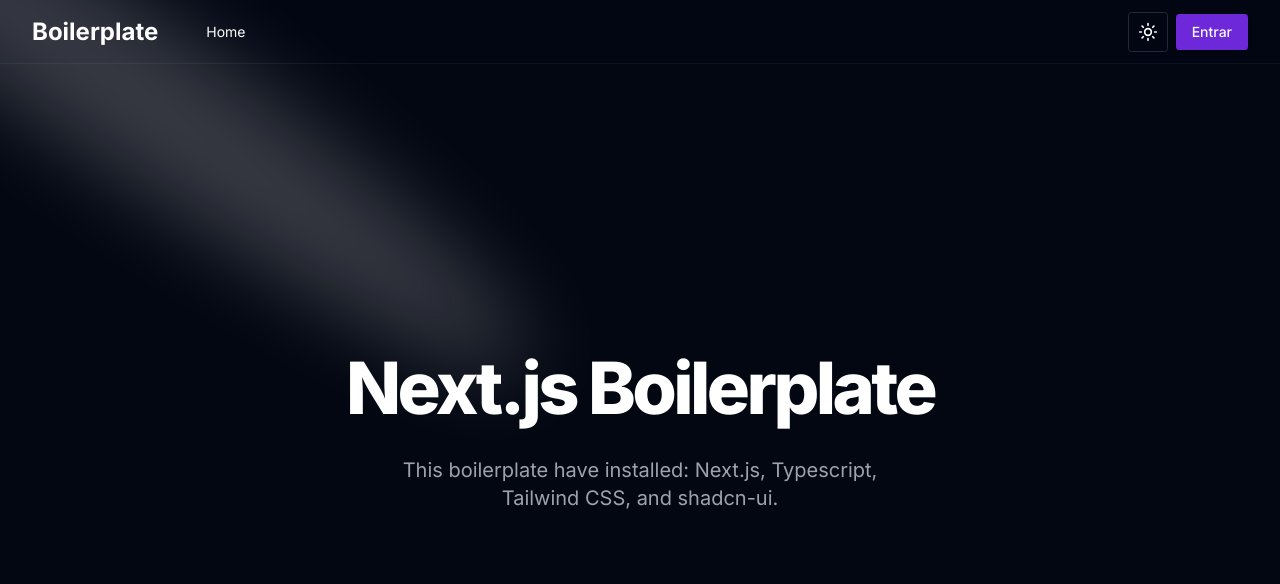
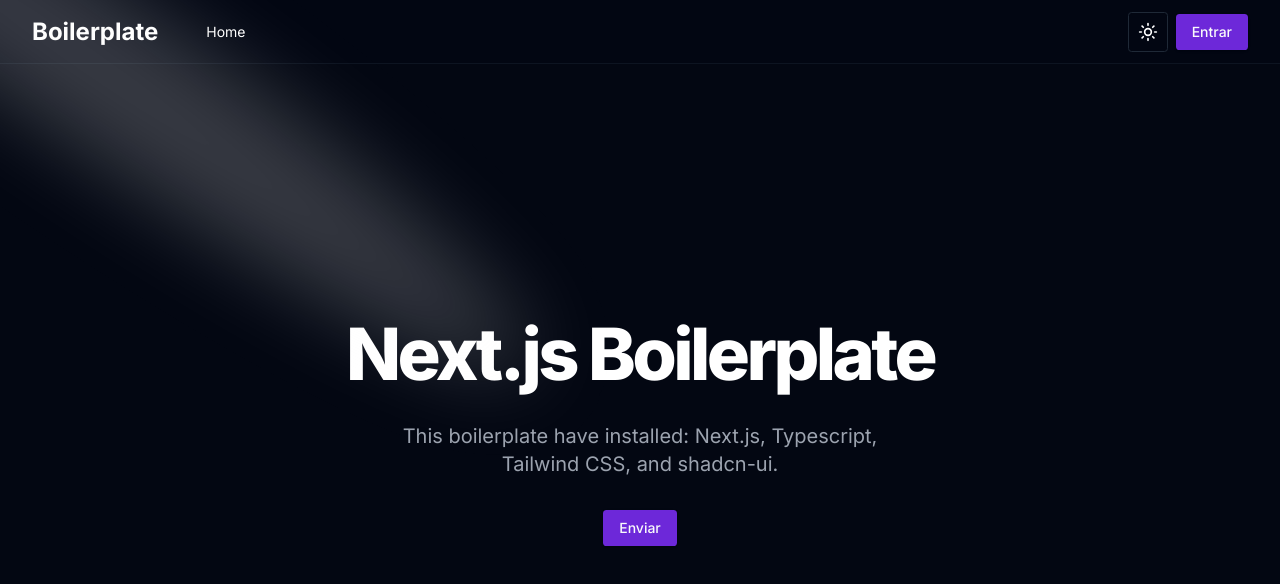
Before and after one commit to meiazero/nextjs-boilerplate, a Next.js app: page / in a window 1280 px wide. Shown: the top 584 px of the page. Built offline with nearby package versions, Linux system fonts and the light colour scheme.

Commit message:
add a send button and a test component

```diff
--- a/src/app/page.tsx
+++ b/src/app/page.tsx
@@ -1,4 +1,5 @@
 import { Spotlight } from "@/components/elements/Spotlight";
+import { TestSubmitButton } from "@/components/elements/TestSubmitButton";
 import type { Metadata } from "next";
 import React from "react";
 
@@ -36,6 +37,7 @@
             and shadcn-ui.
           </p>
         </div>
+        <TestSubmitButton />
       </section>
     </React.Fragment>
   );
--- /dev/null
+++ b/src/components/elements/TestSubmitButton.tsx
@@ -0,0 +1,21 @@
+"use client";
+
+import { SubmitButton } from "@/components/elements/common/SubmitButton";
+import { useState } from "react";
+
+export function TestSubmitButton() {
+  const [isLoading, setIsLoading] = useState<boolean>(false);
+
+  return (
+    <SubmitButton
+      isSubmitting={isLoading}
+      onClick={async () => {
+        setIsLoading(true);
+        await new Promise((resolve) => setTimeout(resolve, 2500));
+        setIsLoading(false);
+      }}
+    >
+      Enviar
+    </SubmitButton>
+  );
+}
--- /dev/null
+++ b/src/components/elements/common/SubmitButton.tsx
@@ -0,0 +1,23 @@
+import { Button, type ButtonProps } from "@/components/ui/button";
+import { cn } from "@/lib/utils";
+import { Loader2Icon } from "lucide-react";
+
+export function SubmitButton({
+  children,
+  isSubmitting,
+  ...props
+}: {
+  children?: React.ReactNode;
+  isSubmitting: boolean;
+} & ButtonProps) {
+  return (
+    <Button disabled={isSubmitting} {...props} className="relative group">
+      <span className={cn({ "opacity-0": isSubmitting })}>{children}</span>
+      {isSubmitting && (
+        <span className="absolute left-1/2 top-1/2 -translate-x-1/2 -translate-y-1/2">
+          <Loader2Icon className="size-5 animate-spin" />
+        </span>
+      )}
+    </Button>
+  );
+}
```
